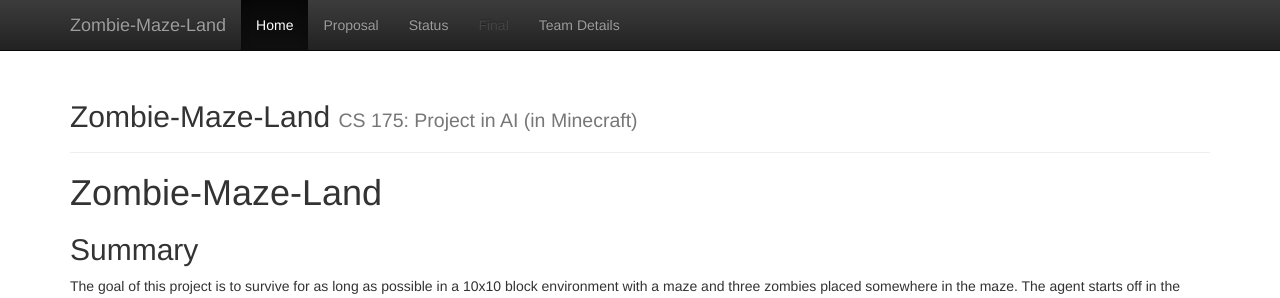
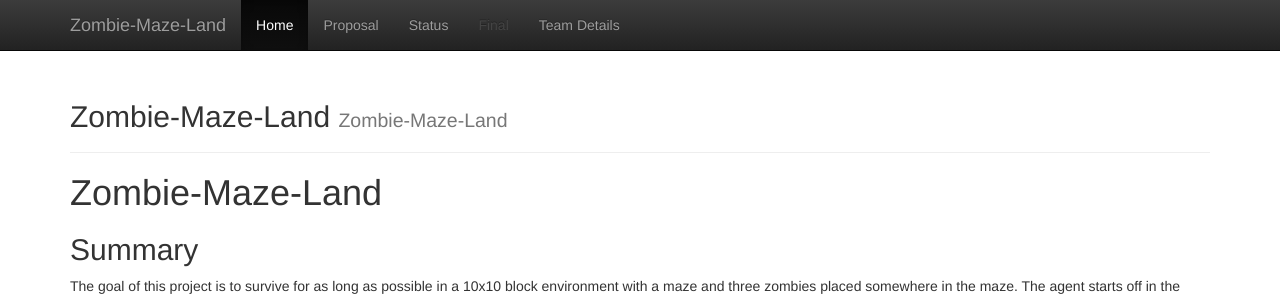
Before and after one commit to becamorin20/Group-16, a Jekyll site: the page built from docs/index.md, in a window 1280 px wide and 1004 px high. Shown: the top 298 px of the window. Built offline with Jekyll 4.4.1, drawn with Linux system fonts in a browser that asks for light colours.

Commit message:
Update _config.yml

```diff
--- a/docs/_config.yml
+++ b/docs/_config.yml
@@ -2,7 +2,7 @@
 # site.title
 
 title:    'Zombie-Maze-Land'
-subtitle: 'CS 175: Project in AI (in Minecraft)'
+subtitle: 'Zombie-Maze-Land'
 
 
 #########################
```
